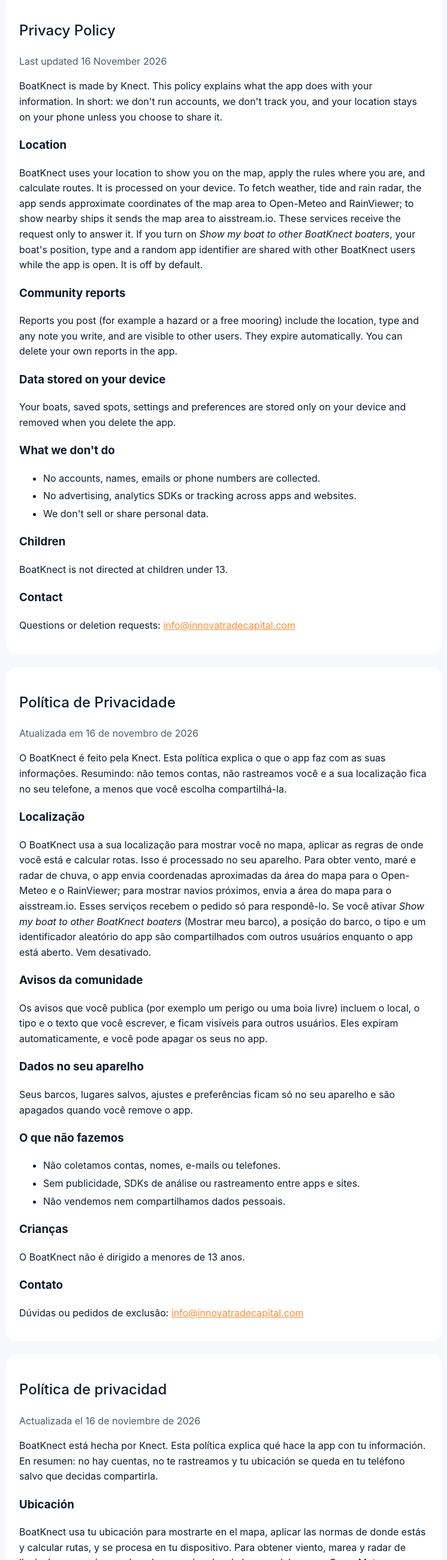
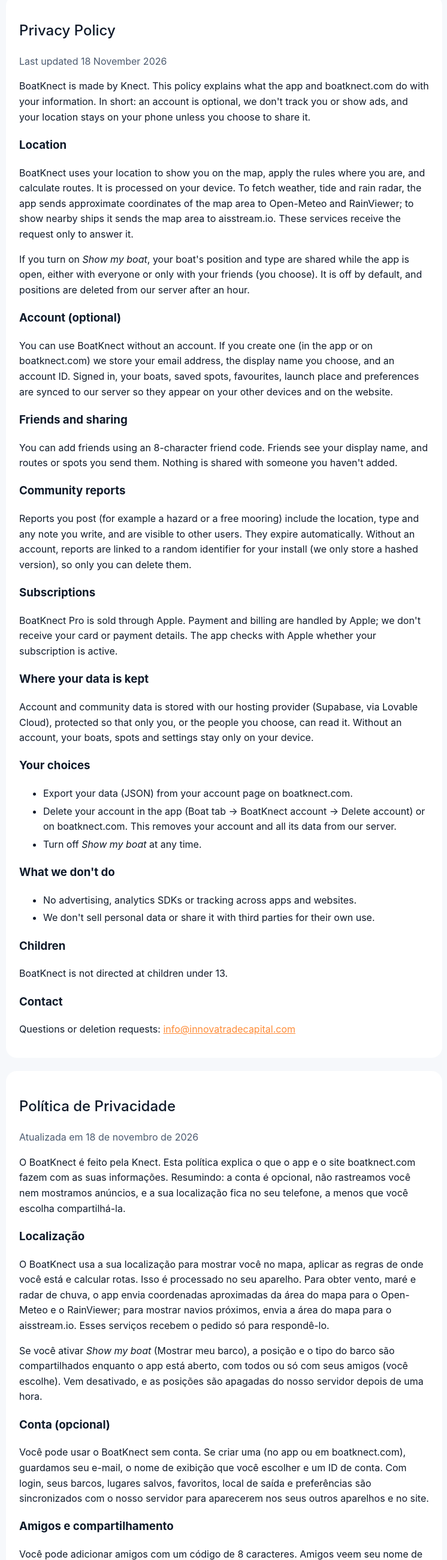
Before and after one commit to mmbussacarini/boatknect, a plain HTML site: page privacy.html in a window 1280 px wide. Shown: the part 200-2800 px from the top of the page at 60% size, without its empty margins (266-1012 px from the left). Drawn offline with Linux system fonts and the light colour scheme.

Commit message:
Privacy policy: optional accounts, friends, sync, subscriptions, deletion
Co-Authored-By: Claude Opus 5.5 <noreply@anthropic.com>

```diff
--- a/privacy.html
+++ b/privacy.html
@@ -5,26 +5,41 @@
 main{max-width:760px;margin:0 auto;padding:32px 16px 64px}h1{font-weight:300;font-size:34px;margin:0 0 4px}h2{font-weight:500;margin-top:32px}
 .muted{color:var(--muted)}nav a{color:var(--accent);margin-right:14px;text-decoration:none}section{background:var(--card);border-radius:18px;padding:8px 22px 18px;margin-top:22px}
 a{color:var(--accent)}li{margin:4px 0}</style></head>
-<body><main><h1>BoatKnect</h1><p class="muted">Privacy Policy · Política de Privacidade · Política de privacidad</p><nav><a href="#en">English</a><a href="#pt">Português</a><a href="#es">Español</a></nav><section id="en" lang="en"><h2>Privacy Policy</h2><p class="muted">Last updated 16 November 2026</p>
-<p>BoatKnect is made by Knect. This policy explains what the app does with your information. In short: we don't run accounts, we don't track you, and your location stays on your phone unless you choose to share it.</p>
-<h3>Location</h3><p>BoatKnect uses your location to show you on the map, apply the rules where you are, and calculate routes. It is processed on your device. To fetch weather, tide and rain radar, the app sends approximate coordinates of the map area to Open-Meteo and RainViewer; to show nearby ships it sends the map area to aisstream.io. These services receive the request only to answer it. If you turn on <em>Show my boat to other BoatKnect boaters</em>, your boat's position, type and a random app identifier are shared with other BoatKnect users while the app is open. It is off by default.</p>
-<h3>Community reports</h3><p>Reports you post (for example a hazard or a free mooring) include the location, type and any note you write, and are visible to other users. They expire automatically. You can delete your own reports in the app.</p>
-<h3>Data stored on your device</h3><p>Your boats, saved spots, settings and preferences are stored only on your device and removed when you delete the app.</p>
-<h3>What we don't do</h3><ul><li>No accounts, names, emails or phone numbers are collected.</li><li>No advertising, analytics SDKs or tracking across apps and websites.</li><li>We don't sell or share personal data.</li></ul>
+<body><main><h1>BoatKnect</h1><p class="muted">Privacy Policy · Política de Privacidade · Política de privacidad</p><nav><a href="#en">English</a><a href="#pt">Português</a><a href="#es">Español</a></nav><section id="en" lang="en"><h2>Privacy Policy</h2><p class="muted">Last updated 18 November 2026</p>
+<p>BoatKnect is made by Knect. This policy explains what the app and boatknect.com do with your information. In short: an account is optional, we don't track you or show ads, and your location stays on your phone unless you choose to share it.</p>
+<h3>Location</h3><p>BoatKnect uses your location to show you on the map, apply the rules where you are, and calculate routes. It is processed on your device. To fetch weather, tide and rain radar, the app sends approximate coordinates of the map area to Open-Meteo and RainViewer; to show nearby ships it sends the map area to aisstream.io. These services receive the request only to answer it.</p><p>If you turn on <em>Show my boat</em>, your boat's position and type are shared while the app is open, either with everyone or only with your friends (you choose). It is off by default, and positions are deleted from our server after an hour.</p>
+<h3>Account (optional)</h3><p>You can use BoatKnect without an account. If you create one (in the app or on boatknect.com) we store your email address, the display name you choose, and an account ID. Signed in, your boats, saved spots, favourites, launch place and preferences are synced to our server so they appear on your other devices and on the website.</p>
+<h3>Friends and sharing</h3><p>You can add friends using an 8-character friend code. Friends see your display name, and routes or spots you send them. Nothing is shared with someone you haven't added.</p>
+<h3>Community reports</h3><p>Reports you post (for example a hazard or a free mooring) include the location, type and any note you write, and are visible to other users. They expire automatically. Without an account, reports are linked to a random identifier for your install (we only store a hashed version), so only you can delete them.</p>
+<h3>Subscriptions</h3><p>BoatKnect Pro is sold through Apple. Payment and billing are handled by Apple; we don't receive your card or payment details. The app checks with Apple whether your subscription is active.</p>
+<h3>Where your data is kept</h3><p>Account and community data is stored with our hosting provider (Supabase, via Lovable Cloud), protected so that only you, or the people you choose, can read it. Without an account, your boats, spots and settings stay only on your device.</p>
+<h3>Your choices</h3><ul><li>Export your data (JSON) from your account page on boatknect.com.</li><li>Delete your account in the app (Boat tab → BoatKnect account → Delete account) or on boatknect.com. This removes your account and all its data from our server.</li><li>Turn off <em>Show my boat</em> at any time.</li></ul>
+<h3>What we don't do</h3><ul><li>No advertising, analytics SDKs or tracking across apps and websites.</li><li>We don't sell personal data or share it with third parties for their own use.</li></ul>
 <h3>Children</h3><p>BoatKnect is not directed at children under 13.</p>
-<h3>Contact</h3><p>Questions or deletion requests: <a href="mailto:info@innovatradecapital.com">info@innovatradecapital.com</a></p></section><section id="pt" lang="pt-BR"><h2>Política de Privacidade</h2><p class="muted">Atualizada em 16 de novembro de 2026</p>
-<p>O BoatKnect é feito pela Knect. Esta política explica o que o app faz com as suas informações. Resumindo: não temos contas, não rastreamos você e a sua localização fica no seu telefone, a menos que você escolha compartilhá-la.</p>
-<h3>Localização</h3><p>O BoatKnect usa a sua localização para mostrar você no mapa, aplicar as regras de onde você está e calcular rotas. Isso é processado no seu aparelho. Para obter vento, maré e radar de chuva, o app envia coordenadas aproximadas da área do mapa para o Open-Meteo e o RainViewer; para mostrar navios próximos, envia a área do mapa para o aisstream.io. Esses serviços recebem o pedido só para respondê-lo. Se você ativar <em>Show my boat to other BoatKnect boaters</em> (Mostrar meu barco), a posição do barco, o tipo e um identificador aleatório do app são compartilhados com outros usuários enquanto o app está aberto. Vem desativado.</p>
-<h3>Avisos da comunidade</h3><p>Os avisos que você publica (por exemplo um perigo ou uma boia livre) incluem o local, o tipo e o texto que você escrever, e ficam visíveis para outros usuários. Eles expiram automaticamente, e você pode apagar os seus no app.</p>
-<h3>Dados no seu aparelho</h3><p>Seus barcos, lugares salvos, ajustes e preferências ficam só no seu aparelho e são apagados quando você remove o app.</p>
-<h3>O que não fazemos</h3><ul><li>Não coletamos contas, nomes, e-mails ou telefones.</li><li>Sem publicidade, SDKs de análise ou rastreamento entre apps e sites.</li><li>Não vendemos nem compartilhamos dados pessoais.</li></ul>
+<h3>Contact</h3><p>Questions or deletion requests: <a href="mailto:info@innovatradecapital.com">info@innovatradecapital.com</a></p>
+</section><section id="pt" lang="pt-BR"><h2>Política de Privacidade</h2><p class="muted">Atualizada em 18 de novembro de 2026</p>
+<p>O BoatKnect é feito pela Knect. Esta política explica o que o app e o site boatknect.com fazem com as suas informações. Resumindo: a conta é opcional, não rastreamos você nem mostramos anúncios, e a sua localização fica no seu telefone, a menos que você escolha compartilhá-la.</p>
+<h3>Localização</h3><p>O BoatKnect usa a sua localização para mostrar você no mapa, aplicar as regras de onde você está e calcular rotas. Isso é processado no seu aparelho. Para obter vento, maré e radar de chuva, o app envia coordenadas aproximadas da área do mapa para o Open-Meteo e o RainViewer; para mostrar navios próximos, envia a área do mapa para o aisstream.io. Esses serviços recebem o pedido só para respondê-lo.</p><p>Se você ativar <em>Show my boat</em> (Mostrar meu barco), a posição e o tipo do barco são compartilhados enquanto o app está aberto, com todos ou só com seus amigos (você escolhe). Vem desativado, e as posições são apagadas do nosso servidor depois de uma hora.</p>
+<h3>Conta (opcional)</h3><p>Você pode usar o BoatKnect sem conta. Se criar uma (no app ou em boatknect.com), guardamos seu e-mail, o nome de exibição que você escolher e um ID de conta. Com login, seus barcos, lugares salvos, favoritos, local de saída e preferências são sincronizados com o nosso servidor para aparecerem nos seus outros aparelhos e no site.</p>
+<h3>Amigos e compartilhamento</h3><p>Você pode adicionar amigos com um código de 8 caracteres. Amigos veem seu nome de exibição e as rotas ou lugares que você enviar. Nada é compartilhado com quem você não adicionou.</p>
+<h3>Avisos da comunidade</h3><p>Os avisos que você publica (por exemplo um perigo ou uma boia livre) incluem o local, o tipo e o texto que você escrever, e ficam visíveis para outros usuários. Eles expiram automaticamente. Sem conta, os avisos ficam ligados a um identificador aleatório da sua instalação (guardamos só uma versão com hash), para que só você possa apagá-los.</p>
+<h3>Assinaturas</h3><p>O BoatKnect Pro é vendido pela Apple. Pagamento e cobrança são feitos pela Apple; não recebemos dados do seu cartão. O app consulta a Apple para saber se a sua assinatura está ativa.</p>
+<h3>Onde os dados ficam</h3><p>Os dados de conta e da comunidade ficam no nosso provedor (Supabase, via Lovable Cloud), protegidos para que só você, ou quem você escolher, possa lê-los. Sem conta, seus barcos, lugares e ajustes ficam só no seu aparelho.</p>
+<h3>Suas escolhas</h3><ul><li>Exporte seus dados (JSON) na página da sua conta em boatknect.com.</li><li>Apague sua conta no app (aba Boat → BoatKnect account → Delete account) ou em boatknect.com. Isso remove a conta e todos os dados dela do nosso servidor.</li><li>Desative <em>Show my boat</em> quando quiser.</li></ul>
+<h3>O que não fazemos</h3><ul><li>Sem publicidade, SDKs de análise ou rastreamento entre apps e sites.</li><li>Não vendemos dados pessoais nem os repassamos a terceiros para uso próprio deles.</li></ul>
 <h3>Crianças</h3><p>O BoatKnect não é dirigido a menores de 13 anos.</p>
-<h3>Contato</h3><p>Dúvidas ou pedidos de exclusão: <a href="mailto:info@innovatradecapital.com">info@innovatradecapital.com</a></p></section><section id="es" lang="es"><h2>Política de privacidad</h2><p class="muted">Actualizada el 16 de noviembre de 2026</p>
-<p>BoatKnect está hecha por Knect. Esta política explica qué hace la app con tu información. En resumen: no hay cuentas, no te rastreamos y tu ubicación se queda en tu teléfono salvo que decidas compartirla.</p>
-<h3>Ubicación</h3><p>BoatKnect usa tu ubicación para mostrarte en el mapa, aplicar las normas de donde estás y calcular rutas, y se procesa en tu dispositivo. Para obtener viento, marea y radar de lluvia, la app envía coordenadas aproximadas de la zona del mapa a Open-Meteo y RainViewer; para mostrar barcos cercanos envía la zona del mapa a aisstream.io. Estos servicios reciben la petición solo para responderla. Si activas <em>Show my boat to other BoatKnect boaters</em> (Mostrar mi barco), la posición de tu barco, su tipo y un identificador aleatorio de la app se comparten con otros usuarios mientras la app está abierta. Está desactivado por defecto.</p>
-<h3>Avisos de la comunidad</h3><p>Los avisos que publicas (por ejemplo un peligro o una boya libre) incluyen el lugar, el tipo y la nota que escribas, y los ven otros usuarios. Caducan automáticamente y puedes borrar los tuyos en la app.</p>
-<h3>Datos en tu dispositivo</h3><p>Tus barcos, lugares guardados, ajustes y preferencias se guardan solo en tu dispositivo y se borran al eliminar la app.</p>
-<h3>Lo que no hacemos</h3><ul><li>No recogemos cuentas, nombres, correos ni teléfonos.</li><li>Sin publicidad, SDK de analítica ni rastreo entre apps y webs.</li><li>No vendemos ni compartimos datos personales.</li></ul>
+<h3>Contato</h3><p>Dúvidas ou pedidos de exclusão: <a href="mailto:info@innovatradecapital.com">info@innovatradecapital.com</a></p>
+</section><section id="es" lang="es"><h2>Política de privacidad</h2><p class="muted">Actualizada el 18 de noviembre de 2026</p>
+<p>BoatKnect está hecha por Knect. Esta política explica qué hacen la app y boatknect.com con tu información. En resumen: la cuenta es opcional, no te rastreamos ni mostramos anuncios, y tu ubicación se queda en tu teléfono salvo que decidas compartirla.</p>
+<h3>Ubicación</h3><p>BoatKnect usa tu ubicación para mostrarte en el mapa, aplicar las normas de donde estás y calcular rutas, y se procesa en tu dispositivo. Para obtener viento, marea y radar de lluvia, la app envía coordenadas aproximadas de la zona del mapa a Open-Meteo y RainViewer; para mostrar barcos cercanos envía la zona del mapa a aisstream.io. Estos servicios reciben la petición solo para responderla.</p><p>Si activas <em>Show my boat</em> (Mostrar mi barco), la posición y el tipo de tu barco se comparten mientras la app está abierta, con todos o solo con tus amigos (tú eliges). Está desactivado por defecto, y las posiciones se borran de nuestro servidor al cabo de una hora.</p>
+<h3>Cuenta (opcional)</h3><p>Puedes usar BoatKnect sin cuenta. Si creas una (en la app o en boatknect.com) guardamos tu correo, el nombre visible que elijas y un ID de cuenta. Con sesión iniciada, tus barcos, lugares guardados, favoritos, punto de salida y preferencias se sincronizan con nuestro servidor para que aparezcan en tus otros dispositivos y en la web.</p>
+<h3>Amigos y compartir</h3><p>Puedes añadir amigos con un código de 8 caracteres. Tus amigos ven tu nombre visible y las rutas o lugares que les envíes. No se comparte nada con quien no hayas añadido.</p>
+<h3>Avisos de la comunidad</h3><p>Los avisos que publicas (por ejemplo un peligro o una boya libre) incluyen el lugar, el tipo y la nota que escribas, y los ven otros usuarios. Caducan automáticamente. Sin cuenta, los avisos quedan ligados a un identificador aleatorio de tu instalación (solo guardamos una versión con hash), para que solo tú puedas borrarlos.</p>
+<h3>Suscripciones</h3><p>BoatKnect Pro se vende a través de Apple. El pago y la facturación los gestiona Apple; no recibimos los datos de tu tarjeta. La app consulta a Apple si tu suscripción está activa.</p>
+<h3>Dónde se guardan los datos</h3><p>Los datos de cuenta y de la comunidad se guardan en nuestro proveedor (Supabase, a través de Lovable Cloud), protegidos para que solo tú, o quien tú elijas, pueda leerlos. Sin cuenta, tus barcos, lugares y ajustes se quedan solo en tu dispositivo.</p>
+<h3>Tus opciones</h3><ul><li>Exporta tus datos (JSON) desde la página de tu cuenta en boatknect.com.</li><li>Borra tu cuenta en la app (pestaña Boat → BoatKnect account → Delete account) o en boatknect.com. Esto elimina la cuenta y todos sus datos de nuestro servidor.</li><li>Desactiva <em>Show my boat</em> cuando quieras.</li></ul>
+<h3>Lo que no hacemos</h3><ul><li>Sin publicidad, SDK de analítica ni rastreo entre apps y webs.</li><li>No vendemos datos personales ni los cedemos a terceros para su propio uso.</li></ul>
 <h3>Menores</h3><p>BoatKnect no está dirigida a menores de 13 años.</p>
-<h3>Contacto</h3><p>Dudas o solicitudes de borrado: <a href="mailto:info@innovatradecapital.com">info@innovatradecapital.com</a></p></section>
+<h3>Contacto</h3><p>Dudas o solicitudes de borrado: <a href="mailto:info@innovatradecapital.com">info@innovatradecapital.com</a></p>
+</section>
 <p class="muted" style="margin-top:28px">© 2026 Knect</p></main></body></html>
```
